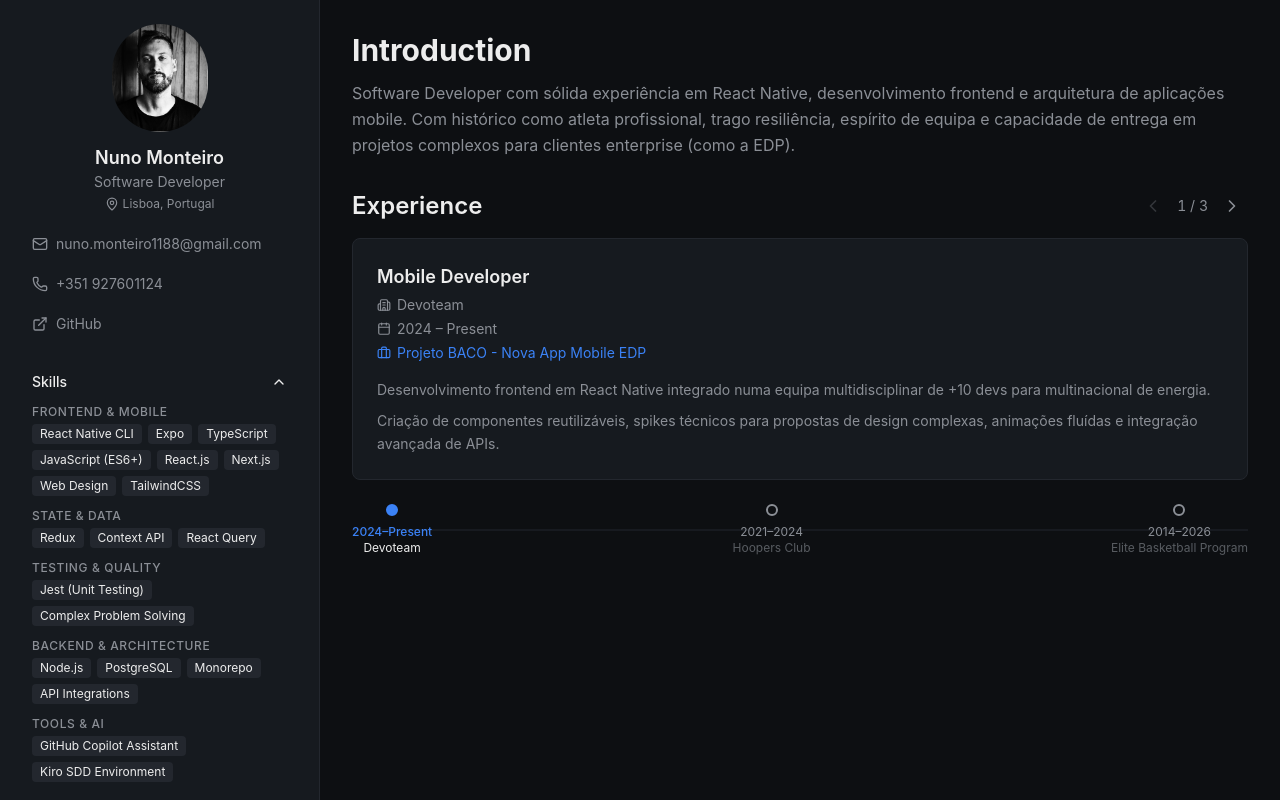
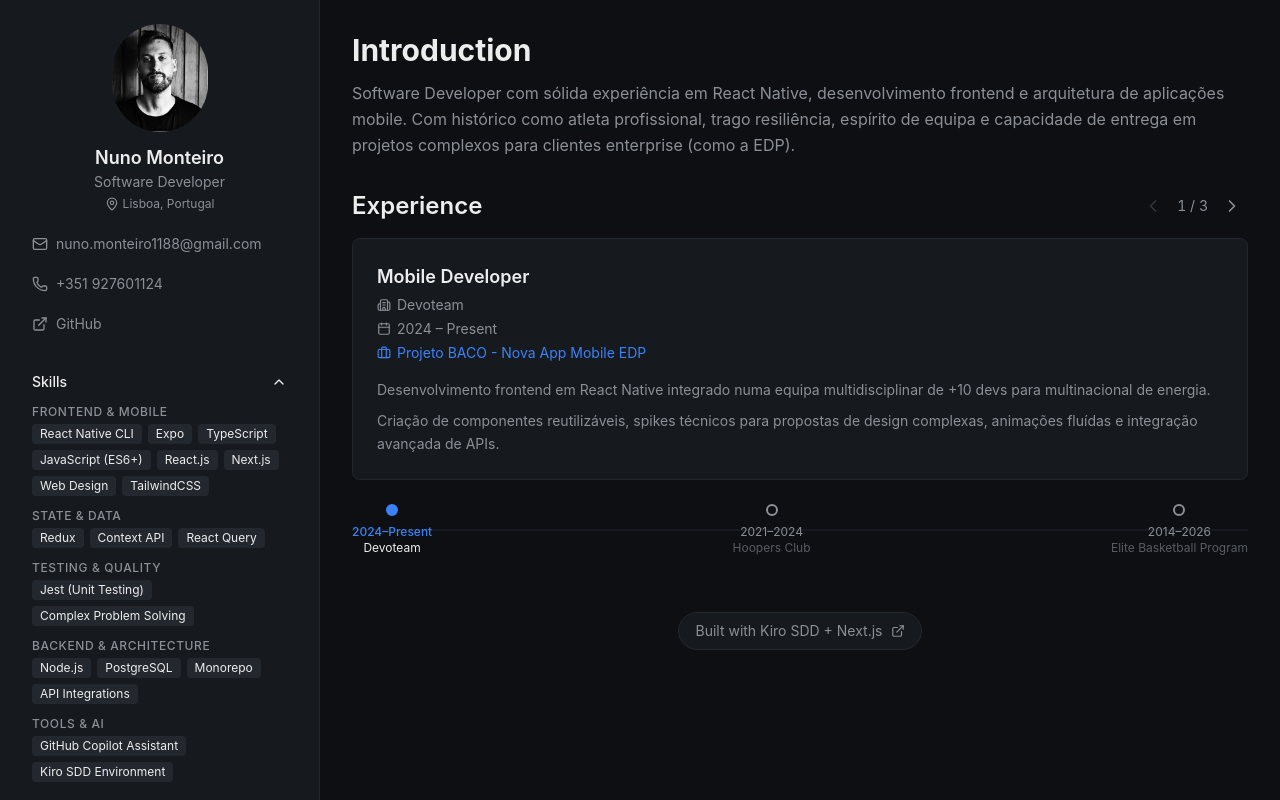
Before and after one commit to Nuno1123/numodev, a Next.js app: page / in a window 1280 px wide. Built offline with nearby package versions, Linux system fonts and the light colour scheme.

Commit message:
feat: add technology banner with repository link

```diff
--- a/src/app/page.tsx
+++ b/src/app/page.tsx
@@ -5,6 +5,7 @@ import ProfileHeader from "@/components/sidebar/ProfileHeader";
 import SidebarSections from "@/components/sidebar/SidebarSections";
 import Introduction from "@/components/main/Introduction";
 import ExperienceSection from "@/components/main/ExperienceSection";
+import TechBanner from "@/components/main/TechBanner";
 import { cv } from "@/data";
 
 function SidebarContent() {
@@ -34,6 +35,7 @@ export default function Home() {
         <div className="space-y-8">
           <Introduction summary={cv.profile.summary} />
           <ExperienceSection experiences={cv.experience} />
+          <TechBanner />
         </div>
       </MainContent>
     </>
--- /dev/null
+++ b/src/components/main/TechBanner.tsx
@@ -0,0 +1,19 @@
+import { ExternalLink } from "lucide-react";
+
+const REPO_URL = "https://github.com/Nuno1123/numodev";
+
+export default function TechBanner() {
+  return (
+    <div className="flex justify-center py-6">
+      <a
+        href={REPO_URL}
+        target="_blank"
+        rel="noopener noreferrer"
+        className="inline-flex items-center gap-2 rounded-full border border-border bg-surface px-4 py-2 text-sm text-muted transition-colors hover:border-accent hover:text-foreground focus:outline-none focus-visible:ring-2 focus-visible:ring-accent"
+      >
+        Built with Kiro SDD + Next.js
+        <ExternalLink size={14} aria-hidden="true" />
+      </a>
+    </div>
+  );
+}
```
Also changed, not shown: .kiro/specs/portfolio-v1/tasks.md.
